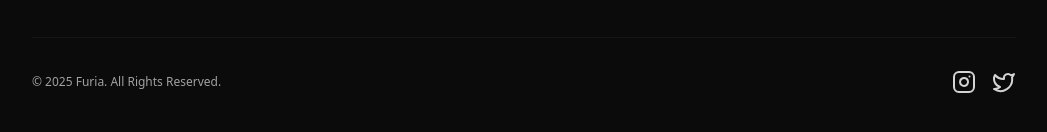
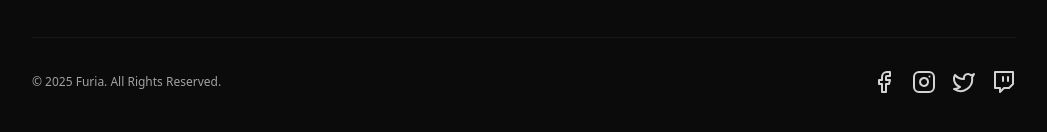
Before and after one commit to mendeslian/furia-bot-web-app, a React (Vite) app: page / in a window 1280 px wide. Shown: the part 3312-3444 px from the top of the page, without its empty margins (116-1163 px from the left). Built offline with nearby package versions, Linux system fonts and the light colour scheme; no server answers.

Commit message:
refactor: adding socials to footer

```diff
--- a/src/components/Footer/index.jsx
+++ b/src/components/Footer/index.jsx
@@ -11,6 +11,28 @@ const linksItemClass =
   "text-neutral-400 duration-200 hover:text-yellow-500 text-xs leading-0";
 
 export default function Footer() {
+  const socials = [
+    {
+      icon: "Facebook",
+      link: "https://www.facebook.com/furiagg",
+      ariaLabel: "Facebook",
+    },
+    {
+      icon: "Instagram",
+      link: "https://www.instagram.com/furiagg",
+      ariaLabel: "Instagram",
+    },
+    {
+      icon: "Twitter",
+      link: "https://x.com/FURIA",
+      ariaLabel: "X",
+    },
+    {
+      icon: "Twitch",
+      link: "https://www.twitch.tv/furiatv",
+      ariaLabel: "Twitch",
+    },
+  ];
   return (
     <footer className="w-full bg-[#0b0b0b] border-t border-neutral-800 py-12 shadow-2xl">
       <div className="max-w-5xl w-full mx-auto flex flex-col gap-8 px-5">
@@ -97,30 +119,23 @@ export default function Footer() {
             © 2025 Furia. All Rights Reserved.
           </p>
           <div className="flex gap-4 mt-4 md:mt-0">
+            {socials.map((social, idx) => {
+              return (
                 <a
+                  key={`social-${social.ariaLabel}-${idx}`}
                   target="_blank"
-              href="https://www.instagram.com/furiagg"
+                  href={social.link}
                   className="group text-neutral-300 hover:text-yellow-500"
                   rel="noopener noreferrer"
-              aria-label="Instagram"
+                  aria-label={social.ariaLabel}
                 >
                   <Icon
-                icon="Instagram"
+                    icon={social.icon}
                     className="duration-200 text-neutral-300 group-hover:text-yellow-500"
                   />
                 </a>
-            <a
-              target="_blank"
-              href="https://x.com/FURIA"
-              className="group text-neutral-300 hover:text-yellow-500"
-              rel="noopener noreferrer"
-              aria-label="Twitter"
-            >
-              <Icon
-                icon="Twitter"
-                className="duration-200 text-neutral-300 group-hover:text-yellow-500"
-              />
-            </a>
+              );
+            })}
           </div>
         </div>
       </div>
```
Lines whose indentation alone changed are shown as unchanged.
